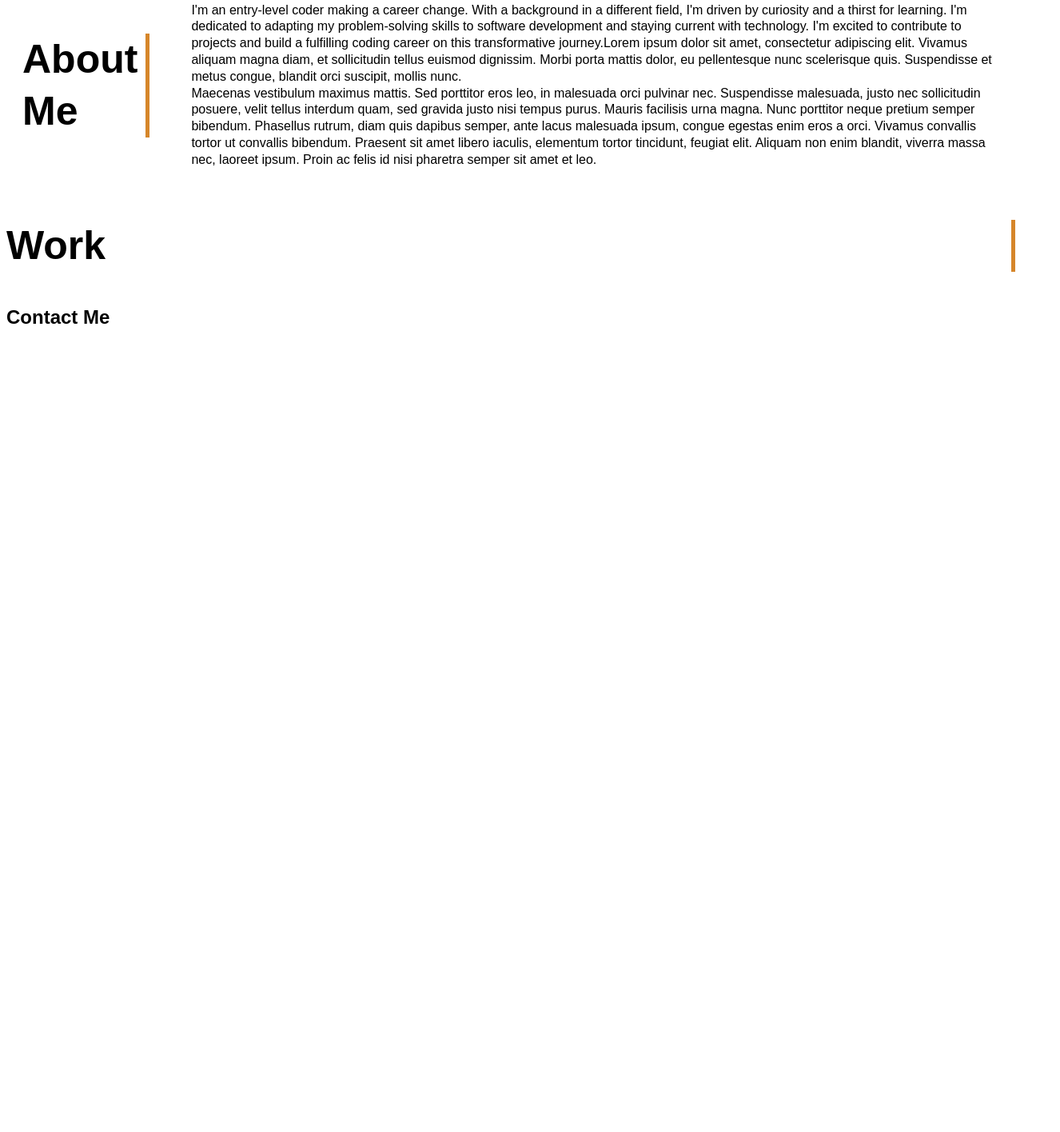
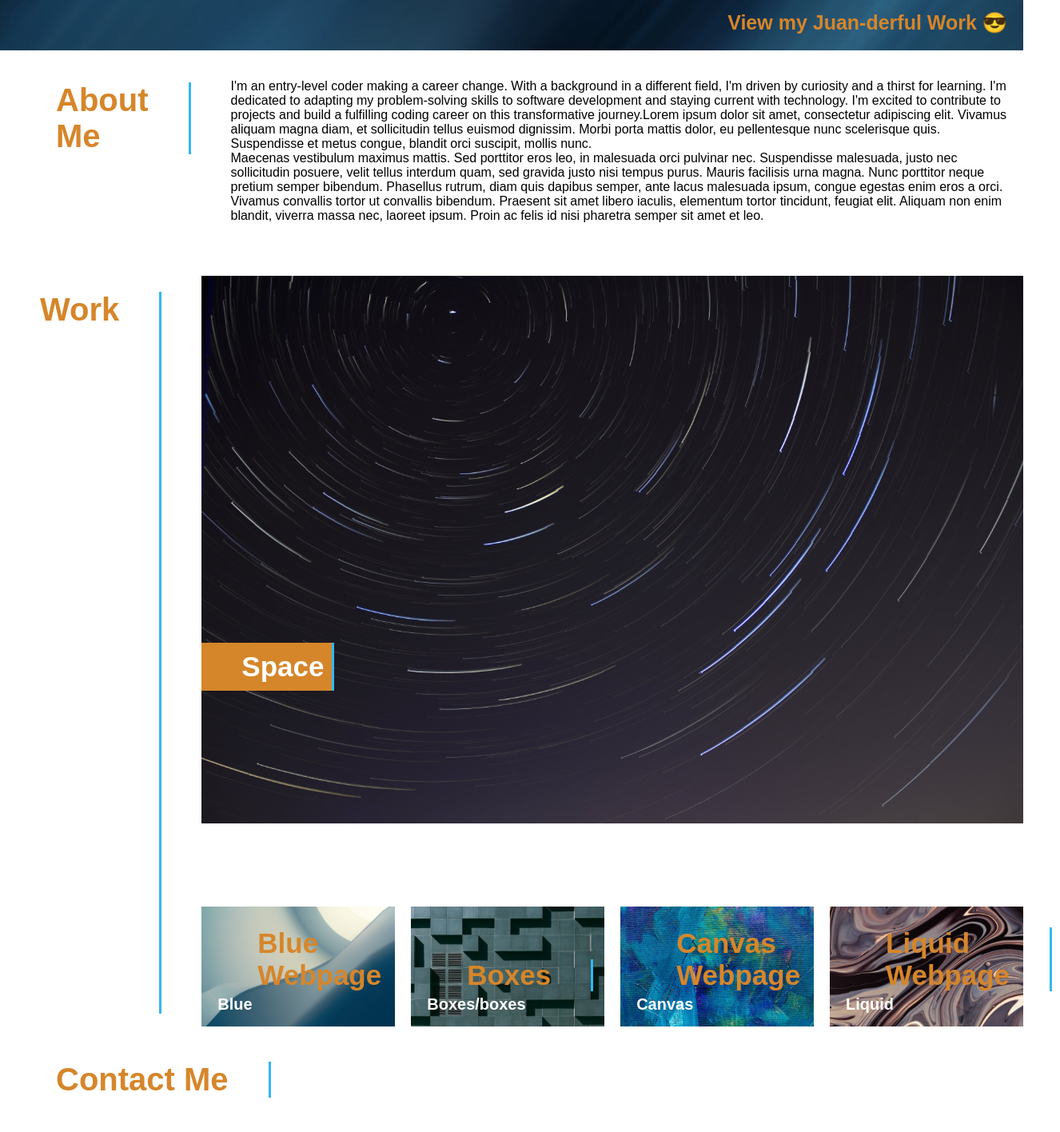
Before and after one commit to juanthtgotaway/Portfolio, a plain HTML site: page index.html in a window 1280 px wide. Shown: the part 335-1751 px from the top of the page at 80% size, 1326 px wide, since content can reach past the window. Before the commit the page ends 800 px from the top, so only its background shows below. Drawn offline with Linux system fonts and the light colour scheme.

Commit message:
rough outline complete for all sections

```diff
--- a/assets/style.css
+++ b/assets/style.css
@@ -1,90 +1,170 @@
 :root{
     --base: rgb(214, 134, 42);
     --accentcolor:rgb(52, 183, 243);
+    --worktextcolor:  rgb(223, 44, 12);
 }
 
 body {
-    display: inline-block;
-    flex-direction: row;
-    line-height: 1.3;
     font-family: Arial, Helvetica, sans-serif;
+    margin: 0;
+    padding: 0;
 }
 
 mark {
     background-color: var(--accentcolor);
     color: var(--base);
     padding: 10px 50px;
-
 }
 
-header, .header h1 {
+header {
     display: flex;
     justify-content: space-between;
     align-items: center;
     background-color: rgb(62, 70, 75);
-    color: var(--accentcolor);
-    font-size: larger;
+    padding: 20px;
+}
+
+header h1 {
+    margin: 0;
+    color: white;
+    font-size: 50px;
 }
 
 nav ul {
     display: flex;
-    justify-content: space-around;
-    min-width: auto;
     list-style: none;
-    font-size: small;
+    margin: 0;
+    padding: 0;
 }
 
 nav li {
-    font-size: 200%;
+    margin: 0 20px;
 }
 
 nav a {
-    text-decoration: underline;
+    text-decoration: none;
     color: var(--accentcolor);
     font-weight: bold;
     padding: 0 10px 0 10px;
+    transition: color 0.2s;
+}
+
+nav a:hover {
+    color: var(--base);
 }
 
 .subtitle {
     position: relative;
+    height: 300px;
+    overflow: hidden;
 }
 
-.subtitle h2{
+.subtitle h2 {
+    position: absolute;
+    bottom: 20px;
+    right: 20px;
+    margin: 0;
     color: var(--base);
-    text-align: right;
-    padding: 0 80px;
-    bottom: 8px;
-    right: 16px;
+    font-size: 25px;
 }
 
 .background {
     width: 100%;
-    height: 200px;
+    height: auto;
+    display: block;
 }
 
-.overlay-text {
-    position: absolute;
-    top:50%
+.work-content{
+    display: inline-flex;
 }
 
-#about {
-    display: flex;
-    align-items: center;
+#about, #Contact-Me {
+    display: inline-flex;
+    align-items: start;
     margin-bottom: 30px;
-    padding: 20px
+    padding: 20px;
+    color: var(--accentcolor);
 }
 
-#about h2, #work h2, #contact h2 {
-    flex: 1;
-    padding-right: 50px;
-    font-size:50px;
-    margin-right: 2px;
-    padding-right: 10px;
-    border-right: 5px solid var(--base);
+#about h2, .work-content h2, #Contact-Me h2 {
+    font-size: 30px;
+    margin: 20px 0px;
+    color: var(--base);
+    font-size: 40px;
+    padding-right: 50px ;
+    border-right: 3px solid var(--accentcolor);
+    margin-right: 50px;
+    padding-left: 50px;
+    display: inline-flex;
 }
 
-#about p {
-    felx:3;
+#about p, #Contact-Me p{
+    color: black;
+}
+
+/* .workheadercontainer {
+    display:grid;
+    justify-content: flex-start;
+    align-items: start;
+    width: 100%;
+} */
+
+.work-box {
+    /* margin-bottom: -50px; */
+    position: relative;
+}
+
+.work-box img {
+    max-width: 100%;
+    display: inline-flex;
+    position: relative;
+    /* align-items: start; */
+
+}
+
+.work-box .description h2 {
+    position: relative;
+    bottom: 250px;
+    background-color: var(--base);
+    padding: 10px 10px 10px 50px;
+    color: white;
+    font-size: 35px;
+}
+
+.smallboxes {
+    display: flex;
+    gap: 20px;
+    justify-content: space-between;
+}
+
+.small-box {
+    flex: 1;
+    position: relative;
+}
+
+.small-box img {
+    width: 100%;
+    height: 150px;
+    object-fit: cover;
+}
+
+.small-box .box-text {
+    position: absolute;
+    bottom: 10px;
+    left: 10px;
+    /* background-color: rgba(223, 44, 12, 0.5); */
+    padding: 10px;
+    color: white;
+    font-weight: bold;
+    border-radius: 5px;
+}
+
+.small-box .box-text h2 {
+    font-size: 35px;
+    margin: 0 0 5px 0;
+}
+
+.small-box .box-text p {
+    font-size: 20px;
     margin: 0;
-    padding-left: 50px;
 }
--- a/index.html
+++ b/index.html
@@ -45,7 +45,48 @@
         </section>
 
         <section id="work">
-            <h2>Work</h2>
+            <div class="work-content">
+                <h2>Work</h2>
+                <div class="workheadercontainer clearfix">
+                    <div class="work-box">
+                         <img src="assets/images/work space.jpg" alt="Space Image">
+                         <div class="description">
+                            <h2 class="box-title">Space</h2>
+                         </div>
+                         <div class="smallboxes clearfix">
+                             <div class="small-box">
+                                 <img src="assets/images/WorkBlue.jpg" alt="blue background">
+                                 <div class="box-text">
+                                     <h2>Blue Webpage</h2>
+                                     <p>Blue</p>
+                                 </div>
+                             </div>
+                             <div class="small-box">
+                                 <img src="assets/images/workboxes.jpg" alt="Description of Image 1">
+                                 <div class="box-text">
+                                     <h2 class="box-title">Boxes</h2>
+                                     <p>Boxes/boxes</p>
+                                 </div>
+                             </div>
+                             <div class="small-box">
+                                 <img src="assets/images/workcanvas.jpg" alt="canvas background">
+                                 <div class="box-text">
+                                     <h2 class="box-title">Canvas Webpage</h2>
+                                     <p>Canvas</p>
+                                 </div>
+                             </div>
+                             <div class="small-box">
+                                 <img src="assets/images/workliquid.jpg" alt="liquid background">
+                                 <div class="box-text">
+                                     <h2>Liquid Webpage</h2>
+                                     <p>Liquid</p>
+                                 </div>
+                             </div>
+                         </div>
+                    </div>
+                </div>
+            </div>
+
         </section>
 
         <section id="Contact-Me">
```
Also changed, not shown: assets/images/WorkBlue.jpg (added), assets/images/work space.jpg (added), assets/images/workboxes.jpg (added), assets/images/workcanvas.jpg (added), assets/images/workliquid.jpg (added).
